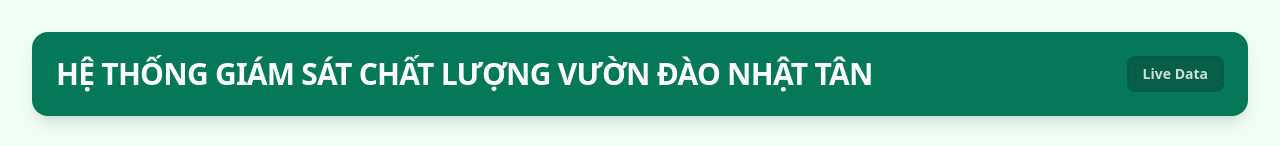
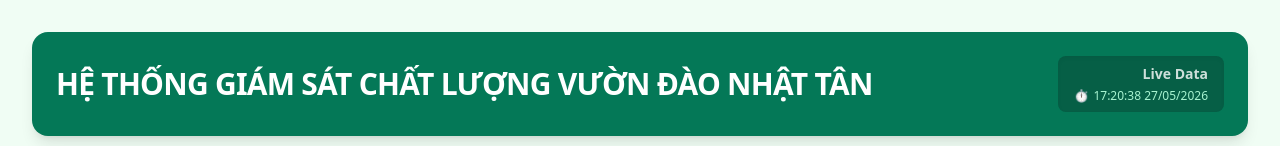
Before and after one commit to vumanhthang08072004-blip/Final-Project, a Next.js app in the folder frontend/: page / in a window 1280 px wide. Shown: the top 146 px of the page. Built offline with nearby package versions, Linux system fonts and the light colour scheme; no server answers.

Commit message:
thay đổi thời gian thực không phụ thuộc ESP32

```diff
--- a/frontend/app/page.tsx
+++ b/frontend/app/page.tsx
@@ -21,24 +21,18 @@ export default function DashboardPage() {
     timestamp: '',
   });
 
-  const [displayTime, setDisplayTime] = useState<Date | null>(null);
+  const [displayTime, setDisplayTime] = useState<Date>(new Date());
   const [historicalTrends, setHistoricalTrends] = useState<any[]>([]);
   const [isLoading, setIsLoading] = useState(true);
 
-  // Hiệu ứng "đồng hồ chạy từng giây" đồng bộ từ ESP32
+  // Đồng hồ thời gian thực - chạy liên tục bằng giờ hệ thống trình duyệt
   useEffect(() => {
-    if (!currentData.timestamp) return;
-
-    // Khởi tạo thời gian hiển thị bằng thời gian của ESP32
-    setDisplayTime(new Date(currentData.timestamp));
-
-    // Mỗi giây cộng thêm 1000ms
     const interval = setInterval(() => {
-      setDisplayTime(prev => prev ? new Date(prev.getTime() + 1000) : null);
+      setDisplayTime(new Date());
     }, 1000);
 
     return () => clearInterval(interval);
-  }, [currentData.timestamp]);
+  }, []);
 
   useEffect(() => {
     async function fetchDashboardData() {
```
